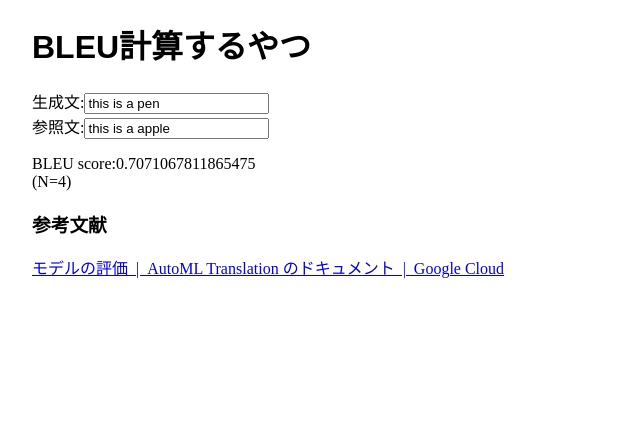
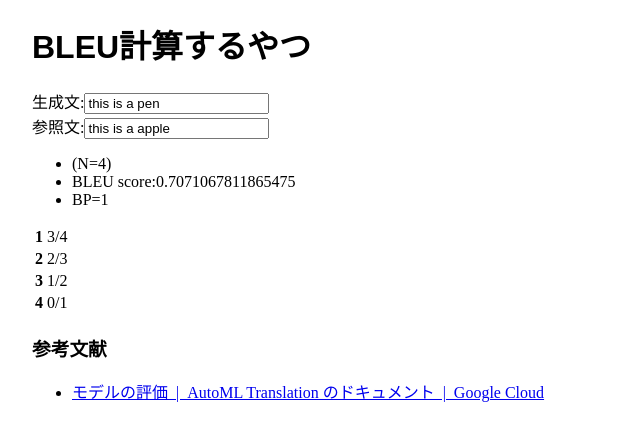
Before and after one commit to TakaoNarikawa/nlp-auto-eval-react, a Next.js app: page / in a window 1280 px wide. Shown: the top 440 px of the page, without its empty margins (0-640 px from the left). Built offline with nearby package versions, Linux system fonts and the light colour scheme.

Commit message:
fix calculation

```diff
--- a/lib/text.ts
+++ b/lib/text.ts
@@ -1,5 +1,5 @@
 export const tokenizer = (text: string) => {
-  return text.split(" ");
+  return text.toLowerCase().split(" ");
 };
 
 export const nGram = (tokens: string[], n: number) => {
@@ -28,20 +28,22 @@ export const nGramPrecision = (
     if (refIndex >= 0) {
       count += 1;
       // 一度使った要素は削除
-      referenceNGram.splice(refIndex, refIndex);
+      referenceNGram.splice(refIndex, 1);
     }
     return count;
   }, 0);
 };
 
-const brevityPenalty = (hypLength: number, refLength: number) => {
+export const brevityPenalty = (hypLength: number, refLength: number) => {
   if (hypLength > refLength) {
     return 1;
   }
   return Math.exp(1 - refLength / hypLength);
 };
 
-export const bleuFromPn = (pn: number[], bp: number, n: number) => {
+type Precisions = { "match": number, "total": number }[];
+export const bleuFromPrecisions = (precisions: Precisions, bp: number, n: number) => {
+  const pn: number[] = Object.keys(precisions).map(i => precisions[i].match / precisions[i].total);
   const product = pn.reduce((acc, p) => {
     // https://github.com/nltk/nltk/blob/3.2.5/nltk/translate/bleu_score.py#L487-L493
     if (p > 0) {
@@ -54,16 +56,31 @@ export const bleuFromPn = (pn: number[], bp: number, n: number) => {
   return bp * product ** (1 / n);
 };
 
+/**
+ * @param n number
+ * @returns [1,2,3,...,n]
+ */
+export const range = (n: number) => {
+  return Array.from({ length: n }, (_v, k) => k + 1);
+};
+
+export const nGramPrecisions = (bleuN: number, tokensHyp: string[], tokensRef: string[]): Precisions => {
+  const ret: Precisions = [];
+  for (let index = 1; index <= bleuN; index++) {
+    ret[index] = {
+      "match": nGramPrecision(tokensHyp, tokensRef, index),
+      "total": (tokensHyp.length - (index - 1))
+    }
+  }
+  return ret;
+}
+
 export const bleu = (
   hypothesis: string[],
   references: string[],
   n: number = 4
 ) => {
-  const rangeN = Array.from({ length: n }, (_v, k) => k + 1);
-  const pn = rangeN.map(
-    (i) =>
-      nGramPrecision(hypothesis, references, i) / (hypothesis.length - (i - 1))
-  );
+  const pn = nGramPrecisions(n, hypothesis, references);
   const bp = brevityPenalty(hypothesis.length, references.length);
-  return bleuFromPn(pn, bp, n);
+  return bleuFromPrecisions(pn, bp, n);
 };
--- a/pages/index.tsx
+++ b/pages/index.tsx
@@ -1,14 +1,19 @@
 import type { NextPage } from 'next';
 import Head from 'next/head';
-import styles from '../styles/Home.module.css';
 
 import { useState } from 'react';
-import { bleu, tokenizer } from '../lib/text';
+import { bleu, tokenizer, nGramPrecisions, brevityPenalty } from '../lib/text';
 
 const Home: NextPage = () => {
   const [textHypothesis, setHypValue] = useState("this is a pen");
   const [textReferences, setRefValue] = useState("this is a apple");
   const bleuN = 4;
+
+  const tokensHyp = tokenizer(textHypothesis);
+  const tokensRef = tokenizer(textReferences);
+
+  const precisions = nGramPrecisions(bleuN, tokensHyp, tokensRef);
+  const bp = brevityPenalty(tokensHyp.length, tokensRef.length);
 
   const handleChangeGen = (event) => {
     setHypValue(event.target.value);
@@ -16,6 +21,7 @@ const Home: NextPage = () => {
   const handleChangeRef = (event) => {
     setRefValue(event.target.value);
   };
+
   return (
     <div className="container">
       <Head>
@@ -33,16 +39,29 @@ const Home: NextPage = () => {
         <input type="text" value={textReferences} onChange={handleChangeRef} />
       </div>
       <p>
-        BLEU score:
-        {bleu(tokenizer(textHypothesis), tokenizer(textReferences), 4)}
-        <br />
-        (N={bleuN})
+        <ul>
+          <li>(N={bleuN})</li>
+          <li>BLEU score:{bleu(tokenizer(textHypothesis), tokenizer(textReferences), 4)}</li>
+          <li>BP={bp}</li>
+        </ul>
+        <table>
+          {Object.keys(precisions).map(index => {
+            return <tr>
+              <th>{index}</th>
+              <td>{precisions[index].match}/{precisions[index].total}</td>
+            </tr>
+          })}
+        </table>
       </p>
       <div>
         <h3>参考文献</h3>
-        <a href="https://cloud.google.com/translate/automl/docs/evaluate?hl=ja#bleu">
-          モデルの評価  |  AutoML Translation のドキュメント  |  Google Cloud
-        </a>
+        <ul>
+          <li>
+            <a href="https://cloud.google.com/translate/automl/docs/evaluate?hl=ja#bleu">
+              モデルの評価  |  AutoML Translation のドキュメント  |  Google Cloud
+            </a>
+          </li>
+        </ul>
       </div>
     </div >
   );
```
Also changed, not shown: 1 other file (tests, documents, lock files or other folders).
